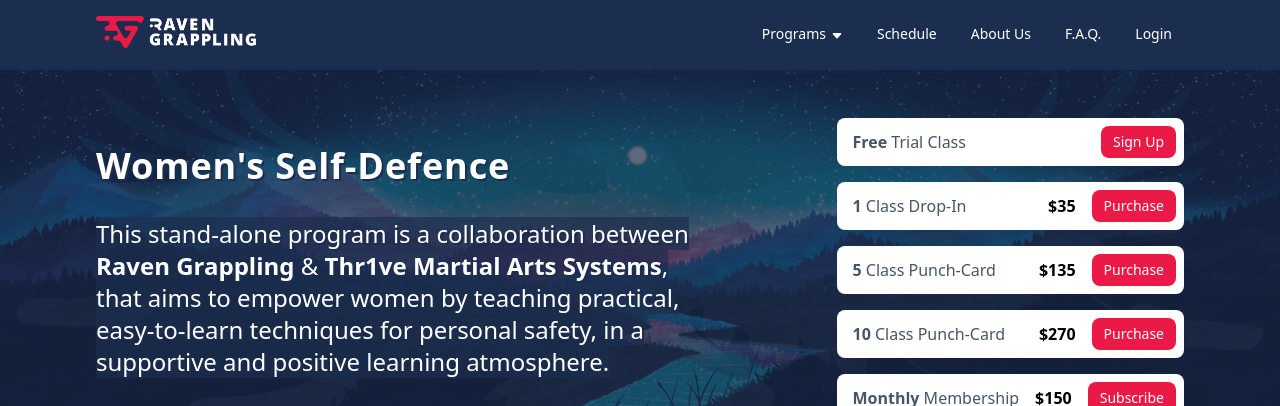
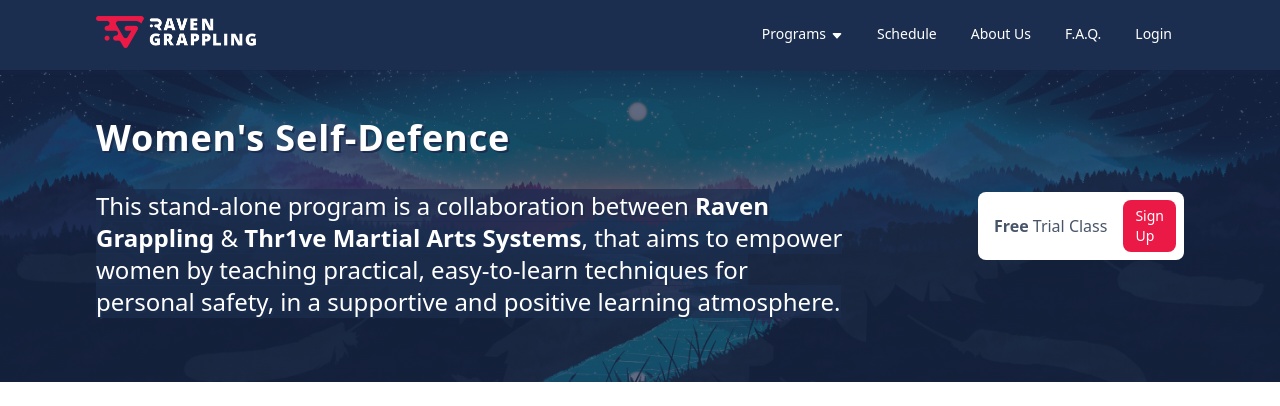
Before and after one commit to RavenGrappling/RavenGrappling.github.io, a Jekyll site: the page built from pages/womens-self-defence.html, in a window 1280 px wide and 900 px high, cut to the strip 0-406 px from the top of the window. Built offline with Jekyll 4.4.1, drawn with Linux system fonts in a browser that asks for light colours.

Commit message:
Update womens-self-defence.html

```diff
--- a/pages/womens-self-defence.html
+++ b/pages/womens-self-defence.html
@@ -21,30 +21,6 @@
       <div class="plan">
         <div class="name"><strong>Free</strong> Trial Class</div>
         <a href="https://app.tgaacademy.com/signup/Q8uiyWDF" target="_blank">Sign Up</a>
-      </div>
-
-      <div class="plan">
-        <div class="name"><strong>1</strong> Class Drop-In</div>
-        <div class="cost">$35</div>
-        <a href="https://app.tgaacademy.com/signup/2R1rWmGw" target="_blank">Purchase</a>
-      </div>
-
-      <div class="plan">
-        <div class="name"><strong>5</strong> Class Punch-Card</div>
-        <div class="cost">$135</div>
-        <a href="https://app.tgaacademy.com/signup/LI9NM9sz" target="_blank">Purchase</a>
-      </div>
-
-      <div class="plan">
-        <div class="name"><strong>10</strong> Class Punch-Card</div>
-        <div class="cost">$270</div>
-        <a href="https://app.tgaacademy.com/signup/vNU2-jLA" target="_blank">Purchase</a>
-      </div>
-
-      <div class="plan">
-        <div class="name"><strong>Monthly</strong> Membership</div>
-        <div class="cost">$150</div>
-        <a href="https://app.tgaacademy.com/signup/oLVkNfH9" target="_blank">Subscribe</a>
       </div>
     </div>
   </section>
```
